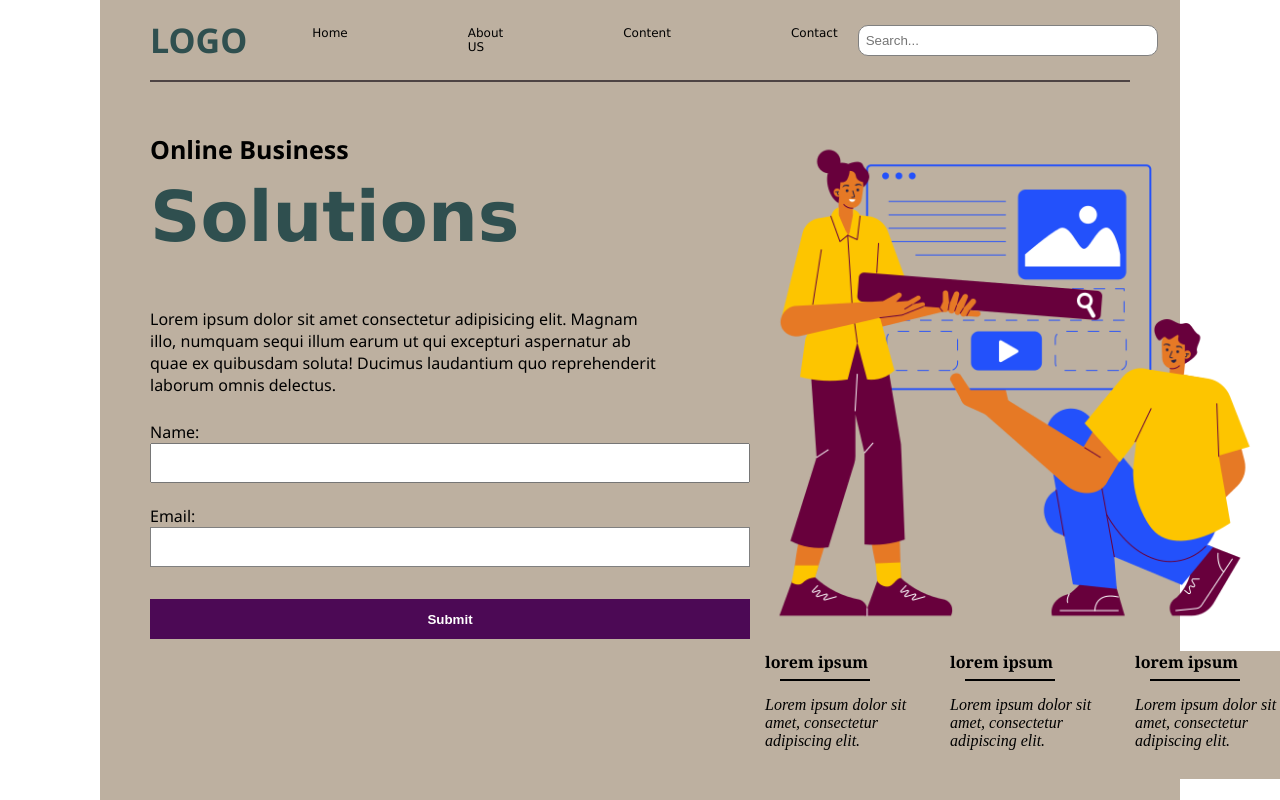
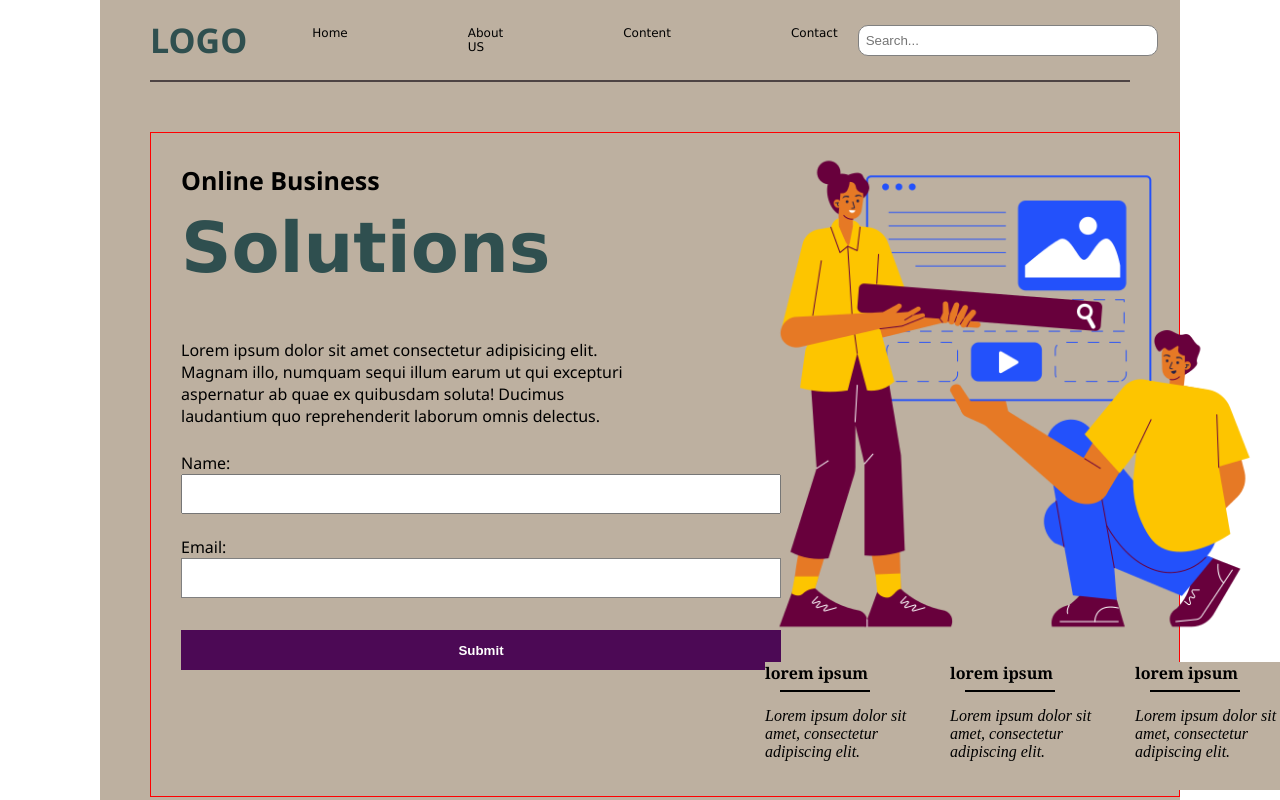
Before and after one commit to bigj11514-droid/landing-page-exams, a plain HTML site: page index.html in a window 1280 px wide. Shown: the top 800 px of the page. Drawn offline with Linux system fonts and the light colour scheme.

Commit message:
landing page exmas

```diff
--- a/exams.css
+++ b/exams.css
@@ -18,6 +18,13 @@ nav{
     margin-top: 15px;
     background-color: rgb(189, 176, 160);
     margin-top: 0;
+}
+#info{
+    padding: 20px;
+}
+main{
+    padding: 10px;
+    border: 1px solid red;
 }
 /*styling the logo*/
 nav h1{
```
